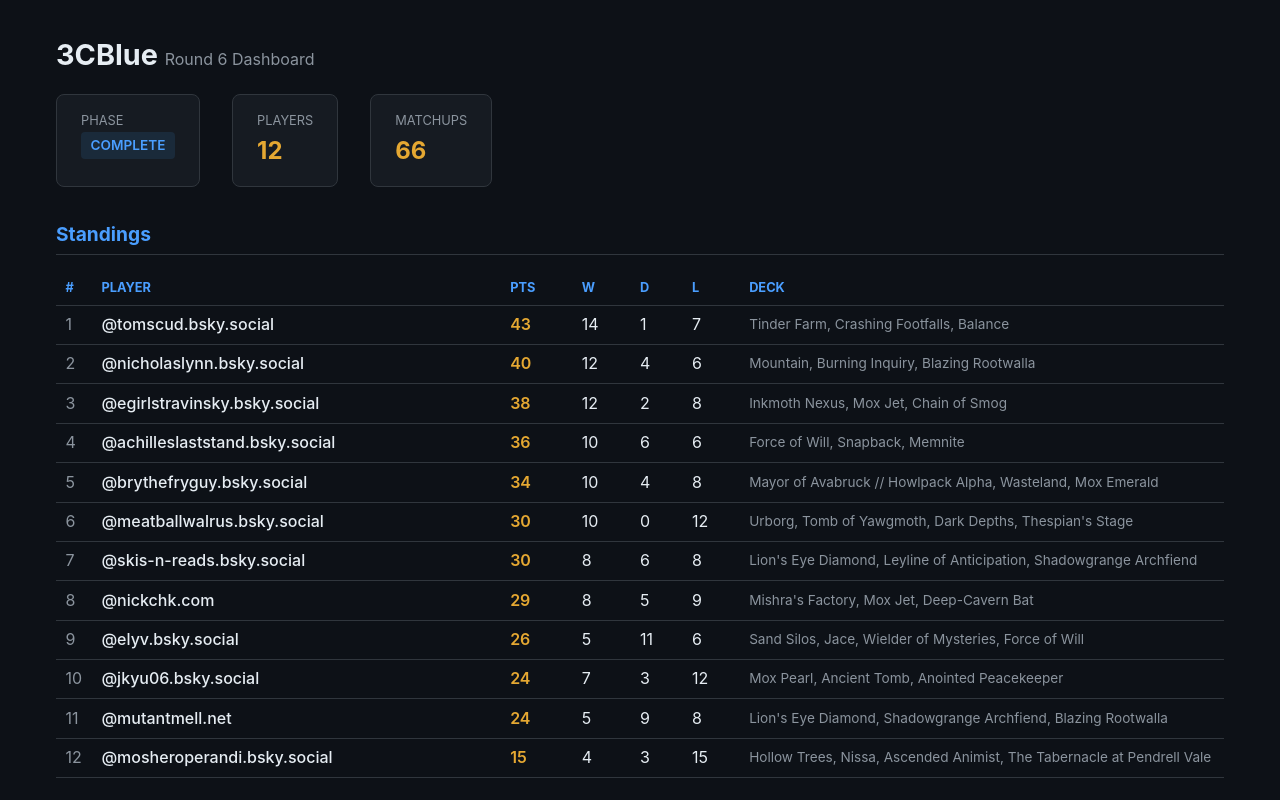
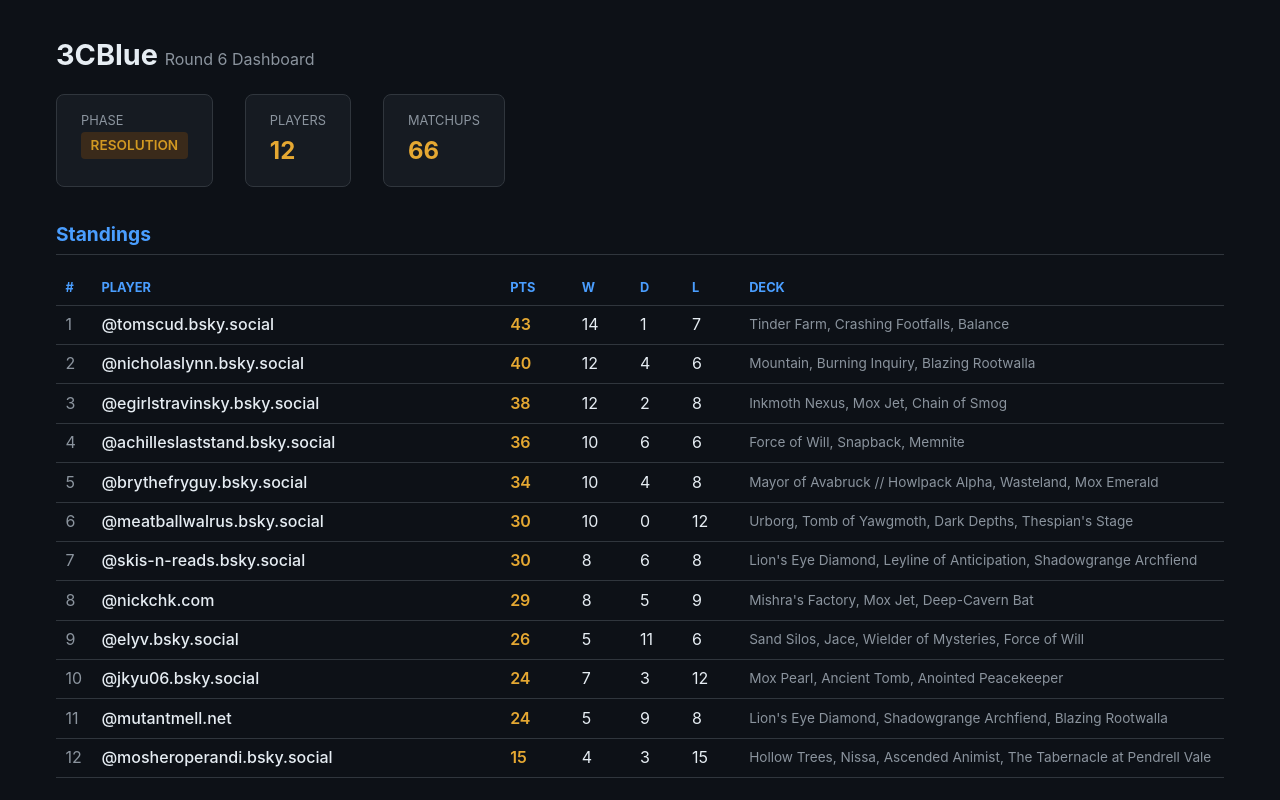
Before and after one commit to PropterMalone/3cblue, a website: page docs/index.html in a window 1280 px wide. Shown: the top 800 px of the page. Drawn offline with Linux system fonts and the light colour scheme.

```diff
--- a/docs/index.html
+++ b/docs/index.html
@@ -84,7 +84,7 @@
 <div class="info-row">
 	<div class="info-box">
 		<div class="label">Phase</div>
-		<div><span class="phase phase-complete">Complete</span></div>
+		<div><span class="phase phase-resolution">Resolution</span></div>
 	</div>
 	<div class="info-box">
 		<div class="label">Players</div>
```
Also changed, not shown: 1 other file.
